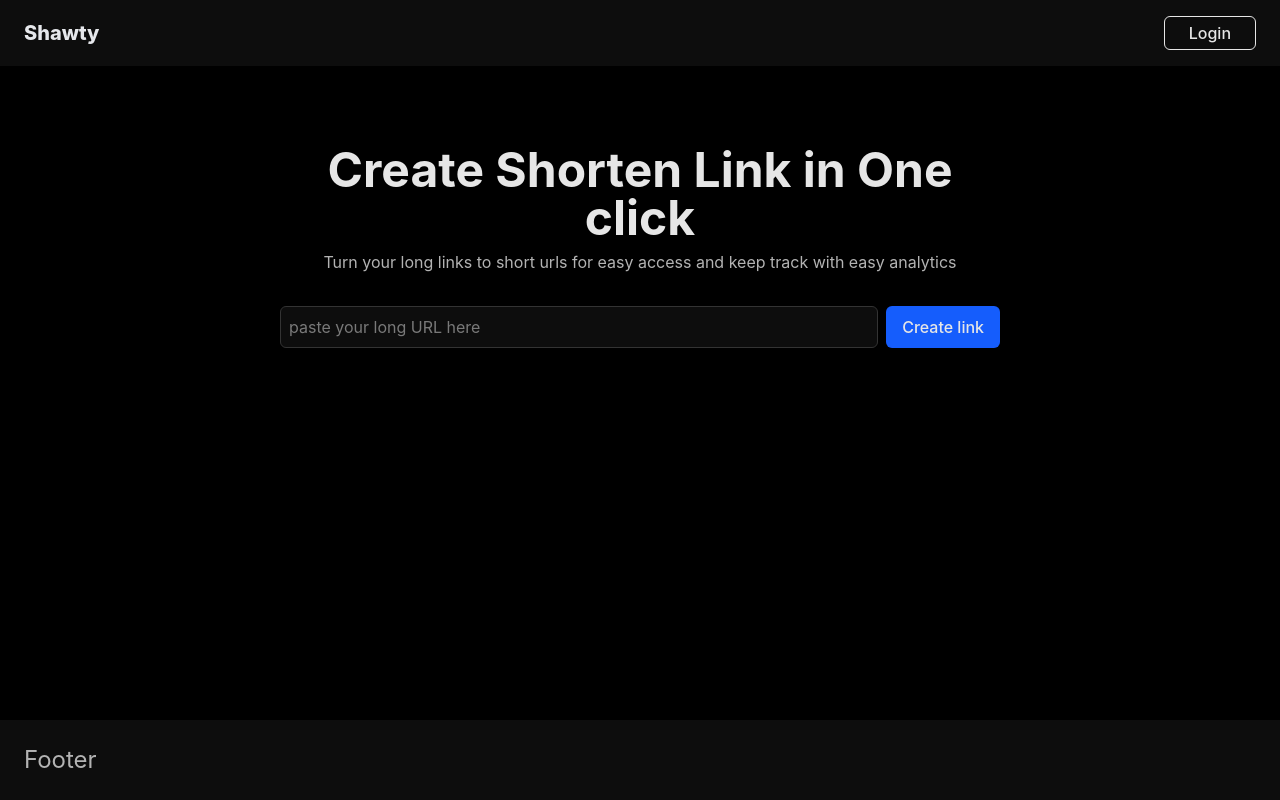
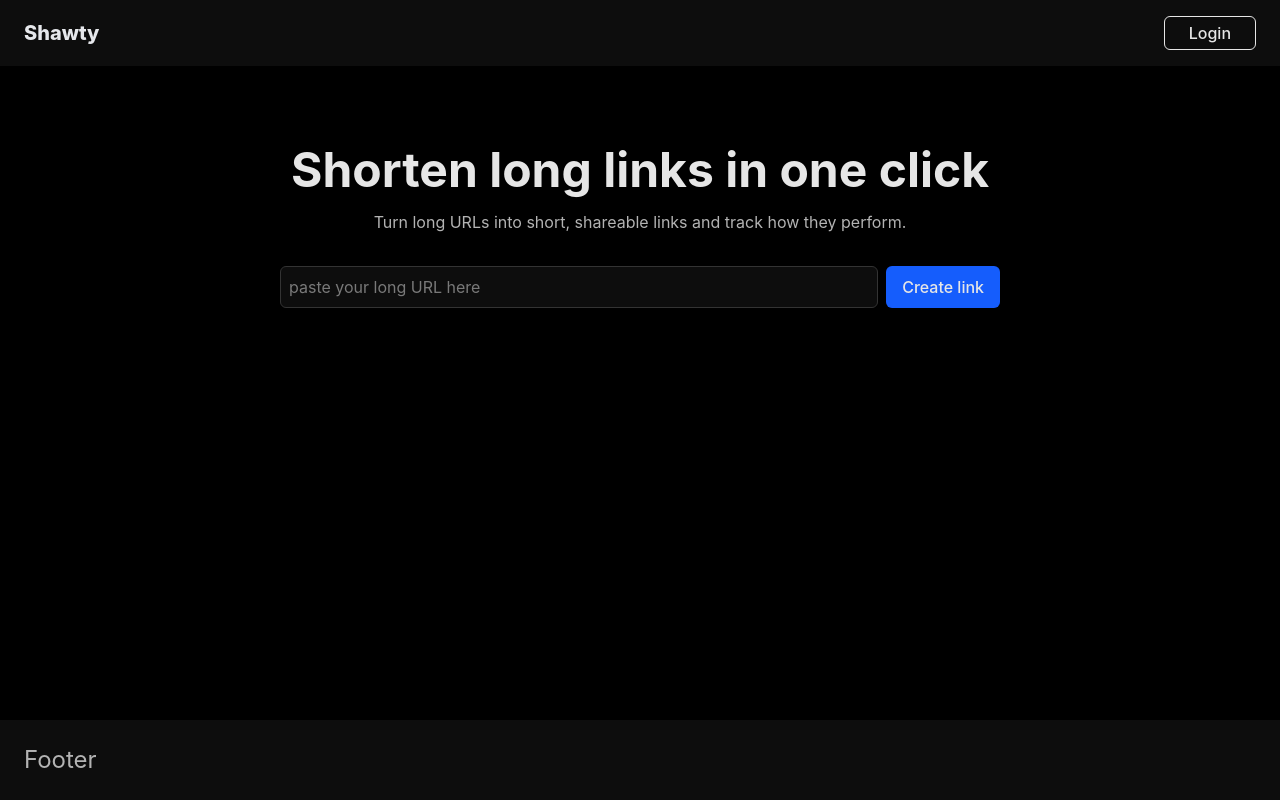
Before and after one commit to ShubhamQx/url-shortener, a React (Vite) app in the folder client/: page / in a window 1280 px wide. Built offline with nearby package versions, Linux system fonts and the light colour scheme; no server answers.

Commit message:
chore: update homepage heading and subtext

```diff
--- a/client/src/pages/Home.tsx
+++ b/client/src/pages/Home.tsx
@@ -9,12 +9,11 @@ const Home = () => {
     <div>
       <div className="flex flex-col items-center justify-center mt-20 px-6 gap-8 w-full max-w-3xl mx-auto">
         <div>
-          <h2 className="text-text-primary font-bold  text-5xl mb-2 text-center">
-            Create Shorten Link in One click
+          <h2 className="text-text-primary font-bold  text-5xl mb-4 text-center">
+            Shorten long links in one click
           </h2>
           <p className="text-text-muted text-center">
-            Turn your long links to short urls for easy access and keep track
-            with easy analytics
+            Turn long URLs into short, shareable links and track how they perform.
           </p>
         </div>
         <ShortenForm />
```
